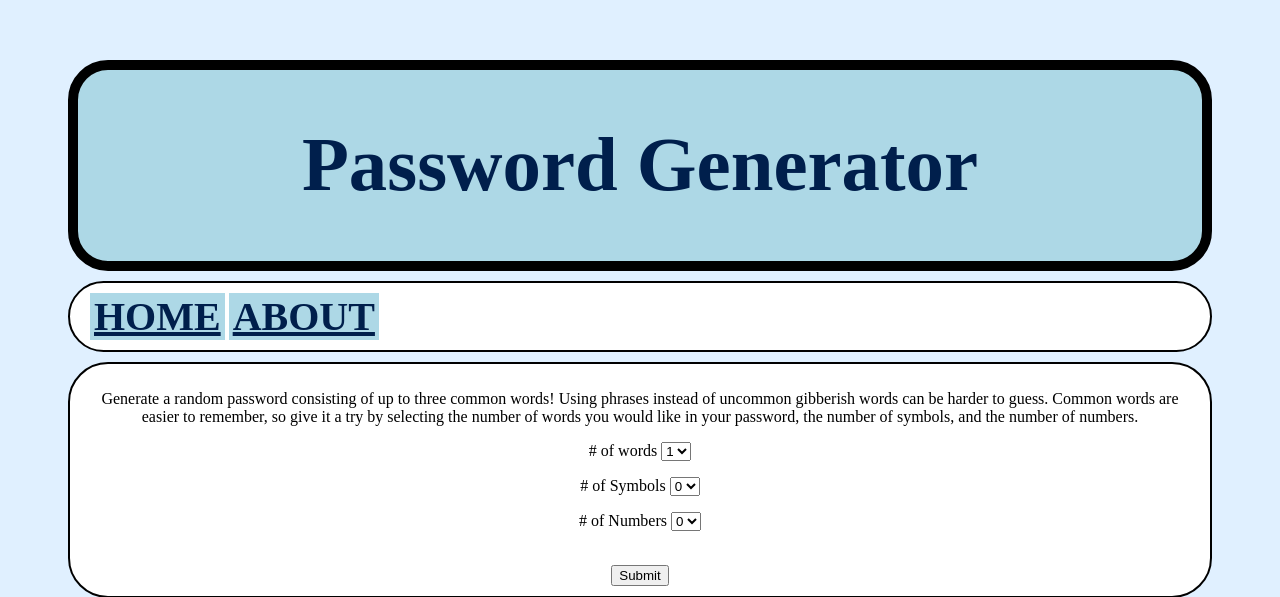
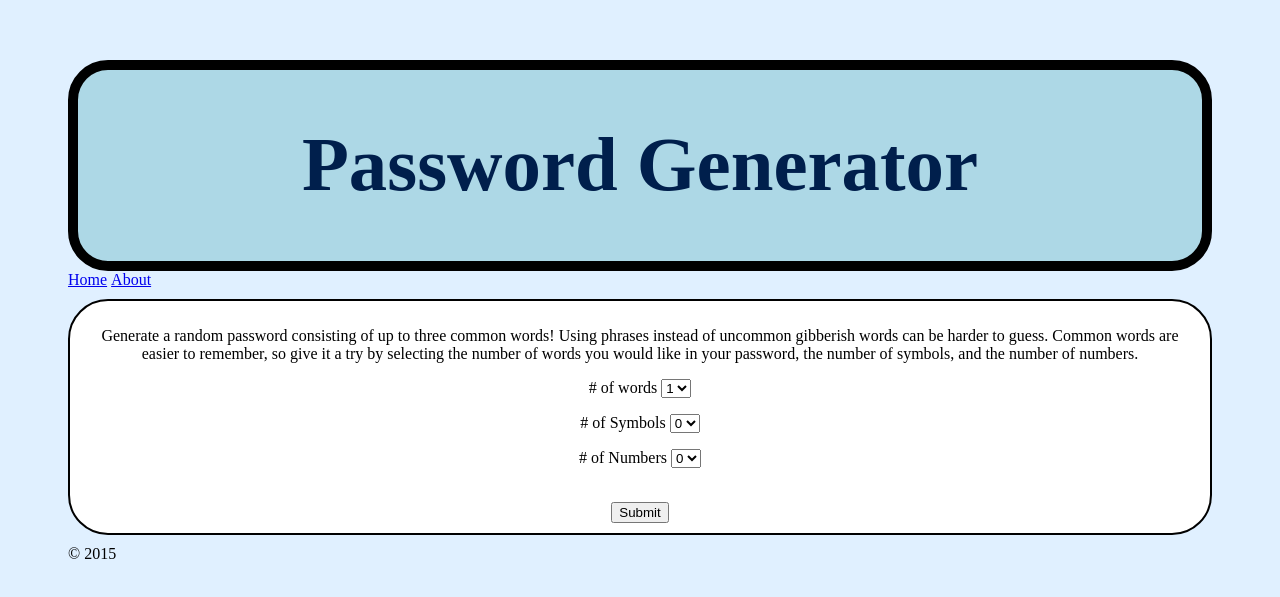
Before and after one commit to acbrunso/p2, a PHP site: page / in a window 1280 px wide. Shown: the top 597 px of the page. Run offline with PHP 8.4, Linux system fonts and the light colour scheme.

Commit message:
fixed errors.

```diff
--- a/header.php
+++ b/header.php
@@ -6,12 +6,10 @@
     <h1>Password Generator</h1>
   </div>
 
-  <div id="nav">
-    <span class="top">
+  <div id="nav top">
     <ul>
       <li><a href="index.php?thePage=home">Home</a></li>
       <li><a href="index.php?thePage=about">About</a></li>
     </span>
     </ul>
-    <span class="top">
   </div>
```
